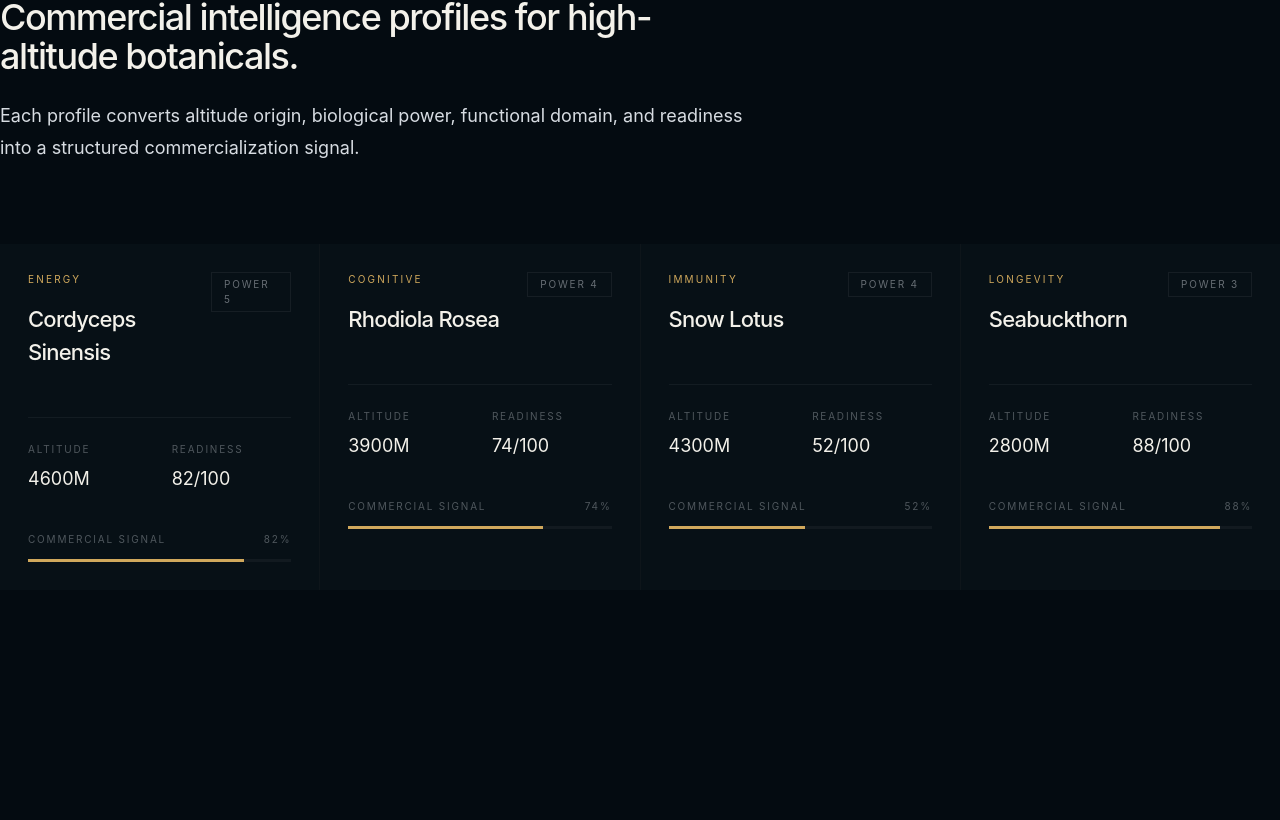
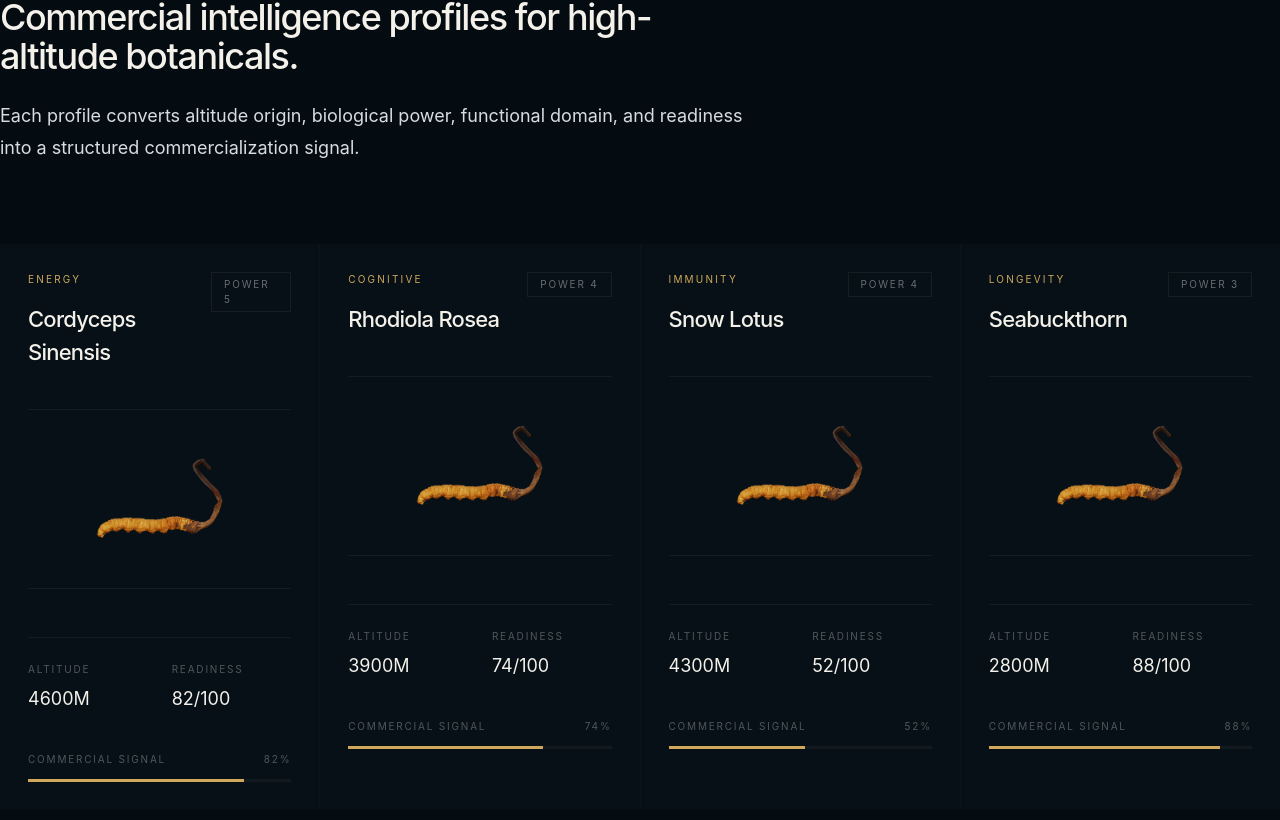
Before and after one commit to 0xMinority/polarherb-v1, a Next.js app: page / in a window 1280 px wide. Shown: the part 1284-2104 px from the top of the page. Before the commit the page ends 2014 px from the top, so only its background shows below. Built offline with nearby package versions, Linux system fonts and the light colour scheme.

Commit message:
Add specimen image zone to herb profile cards

```diff
--- a/src/components/modules/HerbProfileCard.tsx
+++ b/src/components/modules/HerbProfileCard.tsx
@@ -1,6 +1,7 @@
 "use client";
 
 import { motion } from "framer-motion";
+import Image from "next/image";
 import { HerbNode } from "../../data/herbs";
 
 interface HerbProfileCardProps {
@@ -35,6 +36,17 @@ export default function HerbProfileCard({
 
           <div className="border border-white/[0.06] px-3 py-1 text-[10px] uppercase tracking-[0.18em] text-[#D7DCE2]/46">
             Power {herb.power}
+          </div>
+        </div>
+
+        <div className="mt-10 flex h-[180px] items-center justify-center border-y border-white/[0.05]">
+          <div className="relative h-[140px] w-[140px] opacity-90 transition-opacity duration-500 group-hover:opacity-100">
+            <Image
+              src="/Cordyceps_sinensis.png"
+              alt={herb.name}
+              fill
+              className="object-contain"
+            />
           </div>
         </div>
 
```
Also changed, not shown: public/Cordyceps_sinensis.png (added).
